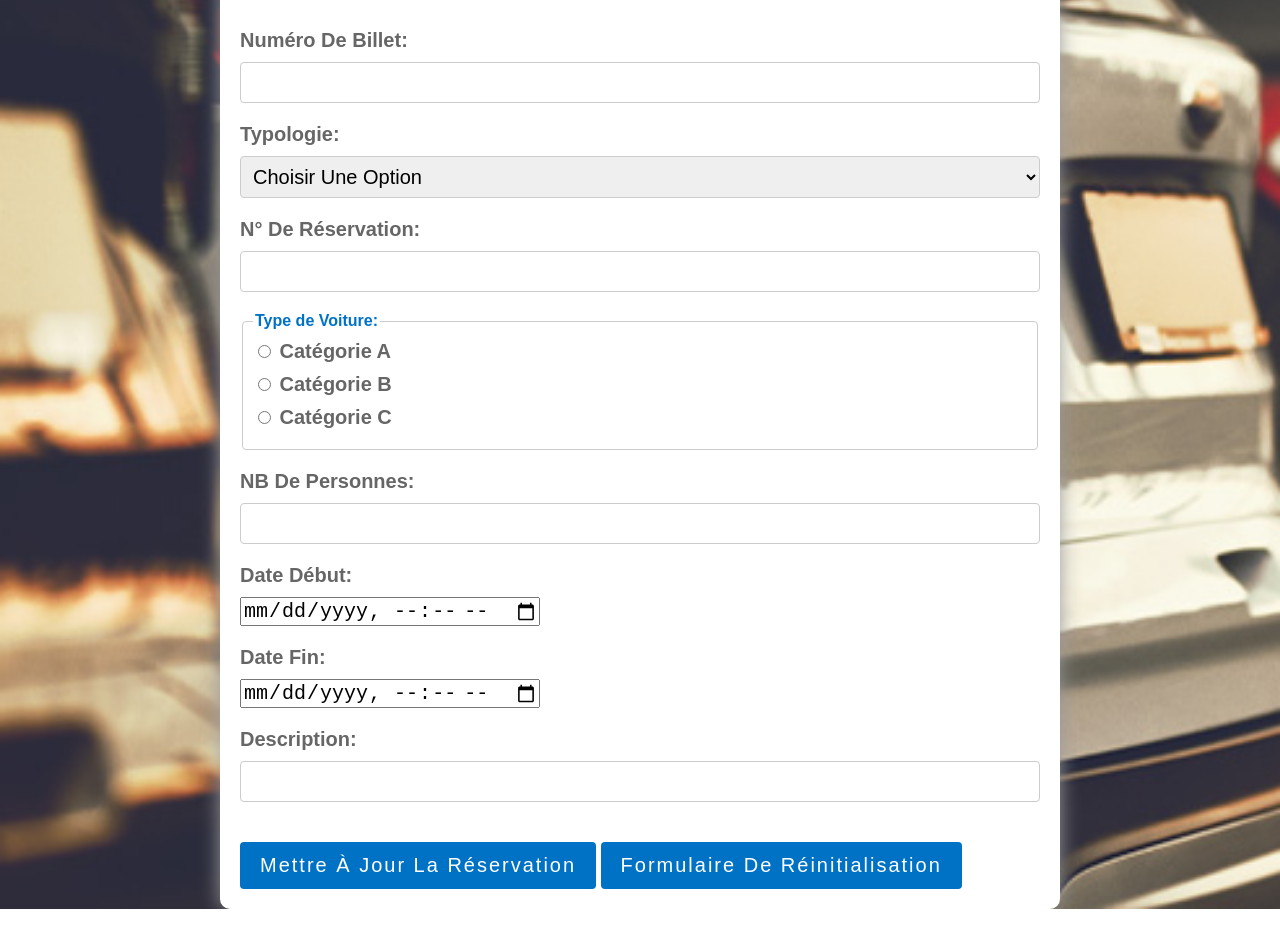
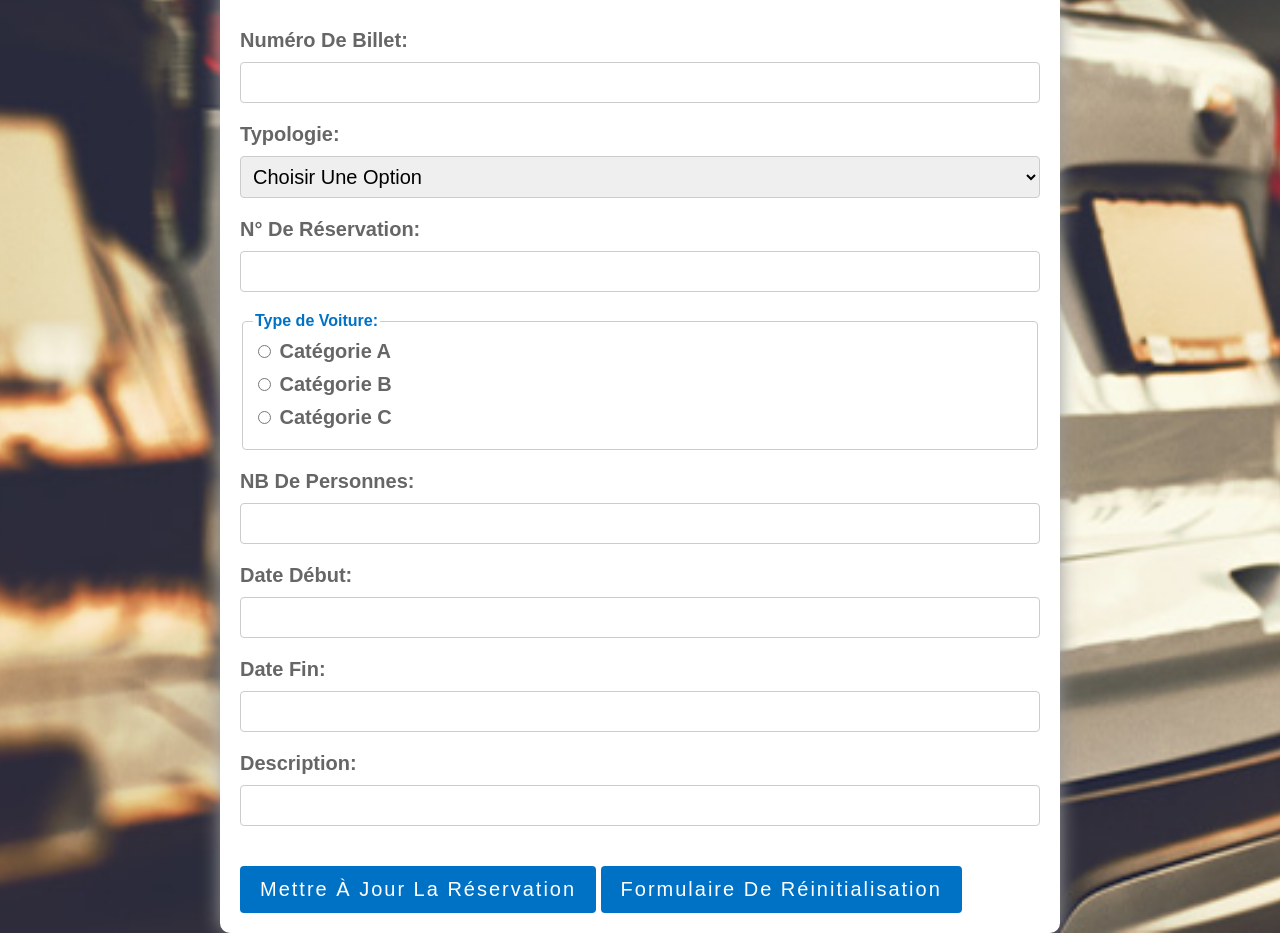
Before and after one commit to roddraftaccount/EasyDrive, a plain HTML site: page index.html in a window 1280 px wide. Shown: the part 132-1065 px from the top of the page. Before the commit the page ends 1041 px from the top, so only its background shows below. Drawn offline with Linux system fonts and the light colour scheme.

Commit message:
Update index.html

```diff
--- a/index.html
+++ b/index.html
@@ -149,10 +149,10 @@
       <input type="text" id="number-people" name="number-people">
 
       <label for="start-date">Date Début:</label>
-      <input type="datetime-local" id="start-date" name="start-date">
+      <input type="text" id="start-date" name="start-date">
 
       <label for="end-date">Date Fin:</label>
-      <input type="datetime-local" id="end-date" name="end-date">
+      <input type="text" id="end-date" name="end-date">
 
       <label for="description">Description:</label>
       <input type="text" id="description" name="description">
```
